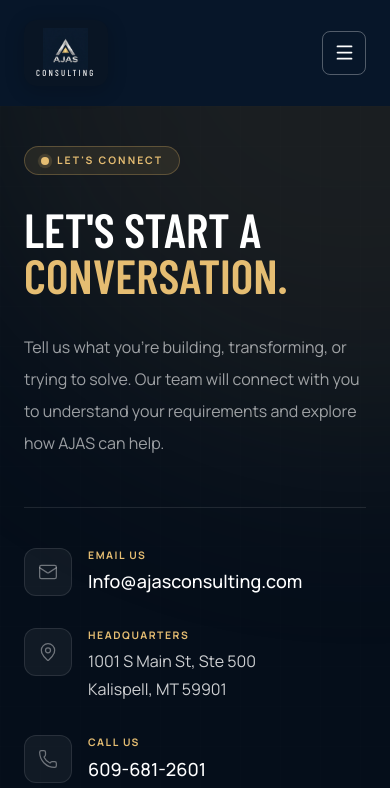
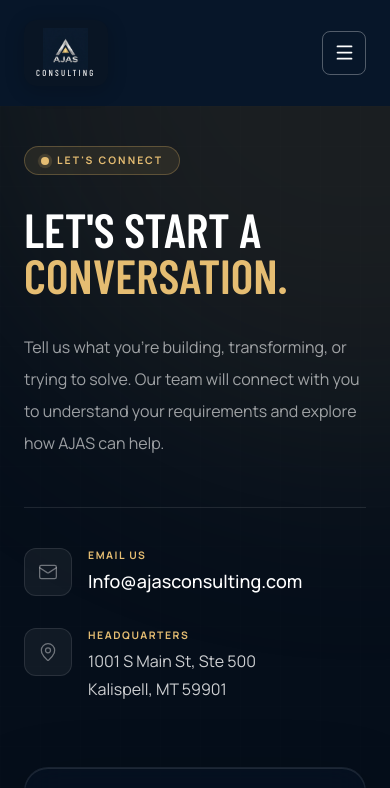
Before and after one commit to persie31/ajas-consulting, a React (Vite) app: page /contact in a window 390 px wide. Shown: the top 788 px of the page. Built offline with nearby package versions, Linux system fonts and the light colour scheme.

Commit message:
Remove phone number from contact page

```diff
--- a/src/pages/ContactPage.jsx
+++ b/src/pages/ContactPage.jsx
@@ -54,16 +54,6 @@
                   <p className="mt-1 text-base leading-7 text-white/80">1001 S Main St, Ste 500<br />Kalispell, MT 59901</p>
                 </div>
               </div>
-
-              <div className="flex items-start gap-4 group">
-                <div className="grid size-12 shrink-0 place-items-center rounded-xl bg-white/5 border border-white/10 transition-colors group-hover:bg-[#e5bd72]/10 group-hover:border-[#e5bd72]/30 group-hover:text-[#e5bd72] text-white/40">
-                  <Phone size={20} strokeWidth={1.5} />
-                </div>
-                <div>
-                  <p className="text-[0.65rem] font-bold uppercase tracking-[0.15em] text-[#e5bd72]">Call Us</p>
-                  <a href="tel:6096812601" className="mt-1 block text-lg font-medium text-white transition-colors hover:text-[#e5bd72]">609-681-2601</a>
-                </div>
-              </div>
             </div>
           </div>
 
```
